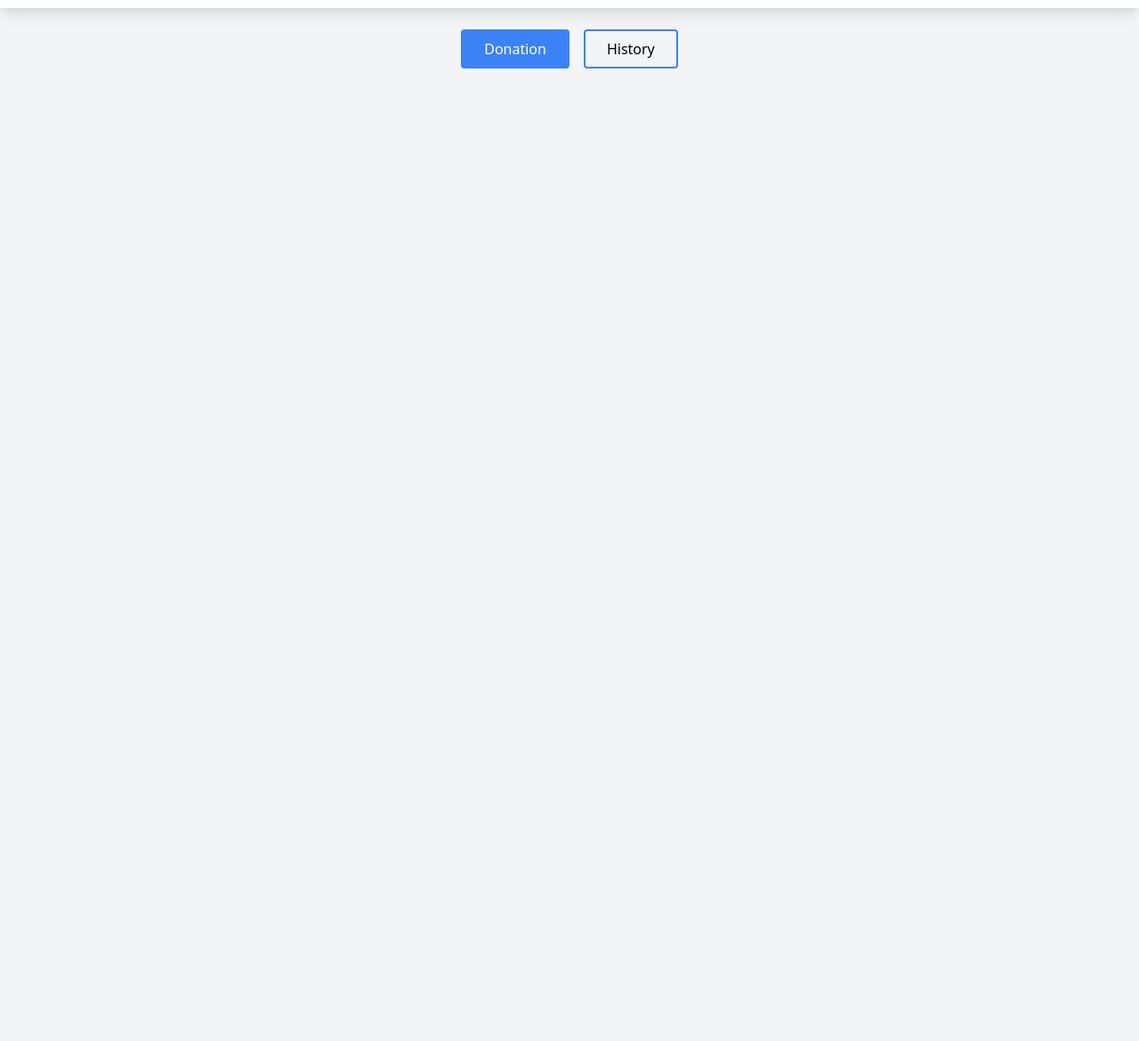
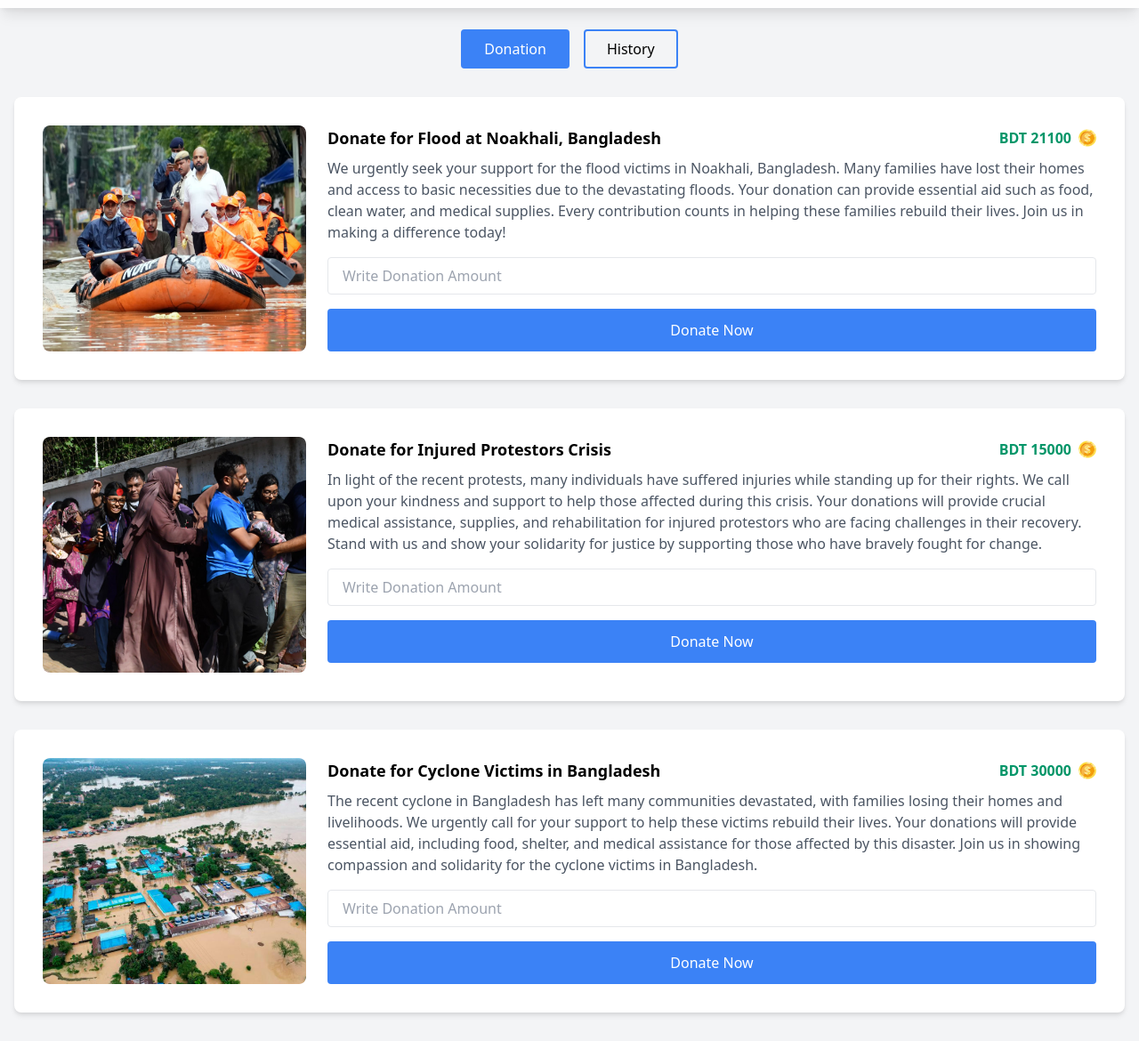
Before and after one commit to farhanularifeen/donate-bangladesh, a plain HTML site: page index.html in a window 1280 px wide. Shown: the part 51-1221 px from the top of the page at 89% size. Before the commit the page ends 800 px from the top, so only its background shows below. Drawn offline with nearby package versions, Linux system fonts and the light colour scheme.

Commit message:
Commit donation

```diff
--- a/app.js
+++ b/app.js
@@ -0,0 +1,36 @@
+// Initial balance
+let balance = 50000;
+
+// Function to handle donation
+function handleDonation(cardId, inputId, currentAmountId) {
+  const donationInput = document.getElementById(inputId).value;
+  const currentAmountElement = document.getElementById(currentAmountId);
+  const currentAmount = parseInt(currentAmountElement.textContent.split(' ')[1]);
+
+  // Validate the donation amount
+  if (isNaN(donationInput) || donationInput <= 0 || donationInput === "" || donationInput > balance) {
+    alert("Invalid input or insufficient balance!");
+  } else {
+    // Deduct from account balance
+    balance -= parseInt(donationInput);
+    document.getElementById('balance').textContent = `BDT ${balance}`;
+
+    // Update the card's current donation amount
+    const updatedAmount = currentAmount + parseInt(donationInput);
+    currentAmountElement.textContent = `BDT ${updatedAmount}`;
+
+    // Add a success notification
+    alert(`Congratulations! You have donated successfully: ${donationInput} BDT`);
+  }
+}
+
+// Attach event listeners for each donation button
+document.getElementById('donateNow1').addEventListener('click', function() {
+  handleDonation(1, 'donationAmount1', 'currentAmount1');
+});
+document.getElementById('donateNow2').addEventListener('click', function() {
+  handleDonation(2, 'donationAmount2', 'currentAmount2');
+});
+document.getElementById('donateNow3').addEventListener('click', function() {
+  handleDonation(3, 'donationAmount3', 'currentAmount3');
+});
--- a/index.html
+++ b/index.html
@@ -9,11 +9,11 @@
       rel="stylesheet"
     />
     <script defer src="app.js"></script>
-    <!-- JavaScript file -->
+    <!--JavaScript file-->
   </head>
 
   <body class="bg-gray-100">
-    <!-- Navbar -->
+    <!--Navbar-->
     <nav
       class="sticky top-0 z-10 bg-white bg-opacity-90 backdrop-blur-md shadow-lg"
     >
@@ -39,7 +39,7 @@
       </div>
     </nav>
 
-    <!-- Banner Section -->
+    <!--Banner Section-->
     <section class="flex justify-center my-6">
       <button
         id="donationButton"
@@ -54,5 +54,69 @@
         History
       </button>
     </section>
+
+    <!--Donation Cards Section-->
+<section class="container mx-auto my-8 flex flex-col gap-8 px-4">
+  <!--Card 1-->
+  <div class="bg-white rounded-lg shadow-md p-8 flex w-full">
+    <img src="img/noakhali.png" alt="Flood" class="w-1/4 rounded-lg mr-6" />
+    <div class="flex-1">
+      <div class="flex justify-between items-center">
+        <h2 class="text-lg font-bold">Donate for Flood at Noakhali, Bangladesh</h2>
+        <div class="flex items-center">
+          <span id="currentAmount1" class="text-green-600 font-bold">BDT 21100</span>
+          <img src="img/coin.png" alt="Coin Icon" class="w-5 h-5 ml-2" />
+        </div>
+      </div>
+      <p class="text-gray-600 mt-2">We urgently seek your support for the flood victims in Noakhali, Bangladesh. Many families have lost their homes and access to basic necessities due to the devastating floods. Your donation can provide essential aid such as food, clean water, and medical supplies. Every contribution counts in helping these families rebuild their lives. Join us in making a difference today!</p>
+      <input type="number" id="donationAmount1" placeholder="Write Donation Amount" class="mt-4 border rounded py-2 px-4 w-full" />
+      <button id="donateNow1" class="mt-4 bg-blue-500 text-white py-3 px-4 rounded hover:bg-blue-600 transition w-full">
+        Donate Now
+      </button>
+    </div>
+  </div>
+
+  <!--Card 2-->
+  <div class="bg-white rounded-lg shadow-md p-8 flex w-full">
+    <img src="img/quota-protest.png" alt="Flood" class="w-1/4 rounded-lg mr-6" />
+    <div class="flex-1">
+      <div class="flex justify-between items-center">
+        <h2 class="text-lg font-bold">Donate for Injured Protestors Crisis</h2>
+        <div class="flex items-center">
+          <span id="currentAmount2" class="text-green-600 font-bold">BDT 15000</span>
+          <img src="img/coin.png" alt="Coin Icon" class="w-5 h-5 ml-2" />
+        </div>
+      </div>
+      <p class="text-gray-600 mt-2">In light of the recent protests, many individuals have suffered injuries while standing up for their rights. We call upon your kindness and support to help those affected during this crisis. Your donations will provide crucial medical assistance, supplies, and rehabilitation for injured protestors who are facing challenges in their recovery. Stand with us and show your solidarity for justice by supporting those who have bravely fought for change.</p>
+      <input type="number" id="donationAmount2" placeholder="Write Donation Amount" class="mt-4 border rounded py-2 px-4 w-full" />
+      <button id="donateNow2" class="mt-4 bg-blue-500 text-white py-3 px-4 rounded hover:bg-blue-600 transition w-full">
+        Donate Now
+      </button>
+    </div>
+  </div>
+
+  <!--Card 3-->
+  <div class="bg-white rounded-lg shadow-md p-8 flex w-full">
+    <img src="img/feni.png" alt="Flood" class="w-1/4 rounded-lg mr-6" />
+    <div class="flex-1">
+      <div class="flex justify-between items-center">
+        <h2 class="text-lg font-bold">Donate for Cyclone Victims in Bangladesh</h2>
+        <div class="flex items-center">
+          <span id="currentAmount3" class="text-green-600 font-bold">BDT 30000</span>
+          <img src="img/coin.png" alt="Coin Icon" class="w-5 h-5 ml-2" />
+        </div>
+      </div>
+      <p class="text-gray-600 mt-2">
+        The recent cyclone in Bangladesh has left many communities devastated, with families losing their homes and livelihoods. We urgently call for your support to help these victims rebuild their lives. Your donations will provide essential aid, including food, shelter, and medical assistance for those affected by this disaster. Join us in showing compassion and solidarity for the cyclone victims in Bangladesh.</p>
+      <input type="number" id="donationAmount3" placeholder="Write Donation Amount" class="mt-4 border rounded py-2 px-4 w-full" />
+      <button id="donateNow3" class="mt-4 bg-blue-500 text-white py-3 px-4 rounded hover:bg-blue-600 transition w-full">
+        Donate Now
+      </button>
+    </div>
+  </div>
+</section>
+
+
+
   </body>
 </html>
```
